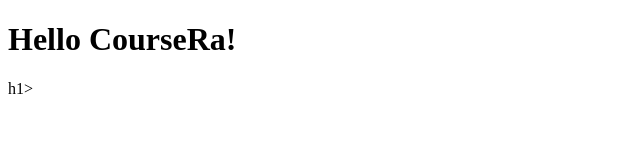
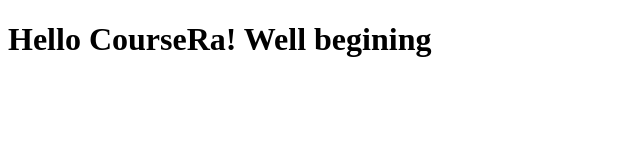
Before and after one commit to gtanneeru/WEB_DEVELOPMENT, a plain HTML site: page site/index.html in a window 1280 px wide. Shown: the whole page, without its empty margins (0-640 px from the left). Drawn offline with Linux system fonts and the light colour scheme.

Commit message:
New Message Added

```diff
--- a/site/index.html
+++ b/site/index.html
@@ -4,6 +4,6 @@
 	<title>Hello CourseRa!</title>
 </head>
 <body>
-<h1>Hello CourseRa!</h1>h1>
+<h1>Hello CourseRa! Well begining</h1>
 </body>
 </html>
```
